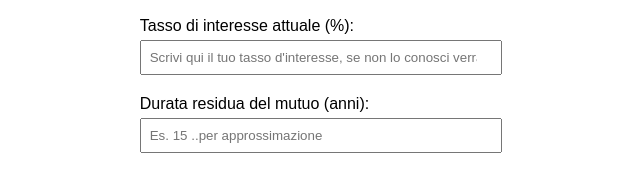
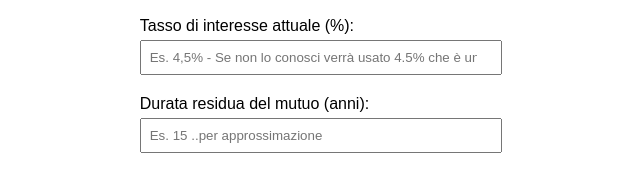
Before and after one commit to Dandim80/Surroga-e-Analisi-, a plain HTML site: page Index.html in a window 1280 px wide. Shown: the part 175-345 px from the top of the page, 319-959 px from the left. Drawn offline with Linux system fonts and the light colour scheme.

Commit message:
Update Index.html

```diff
--- a/Index.html
+++ b/Index.html
@@ -51,7 +51,7 @@ Io  <!DOCTYPE html>
         <input type="number" id="rataVariabile" placeholder="Es. 650">
 
         <label>Tasso di interesse attuale (%):</label>
-        <input type="number" id="tassoVariabile" placeholder="Scrivi qui il tuo tasso d'interesse, se non lo conosci verrà usato di default: 4.5% che è un tasso medio variabile attuale">
+        <input type="number" id="tassoVariabile" placeholder="Es. 4,5% - Se non lo conosci verrà usato 4.5% che è un tasso medio variabile attuale">
 
         <label>Durata residua del mutuo (anni):</label>
         <input type="number" id="durataMutuo" placeholder="Es. 15 ..per approssimazione">
```
